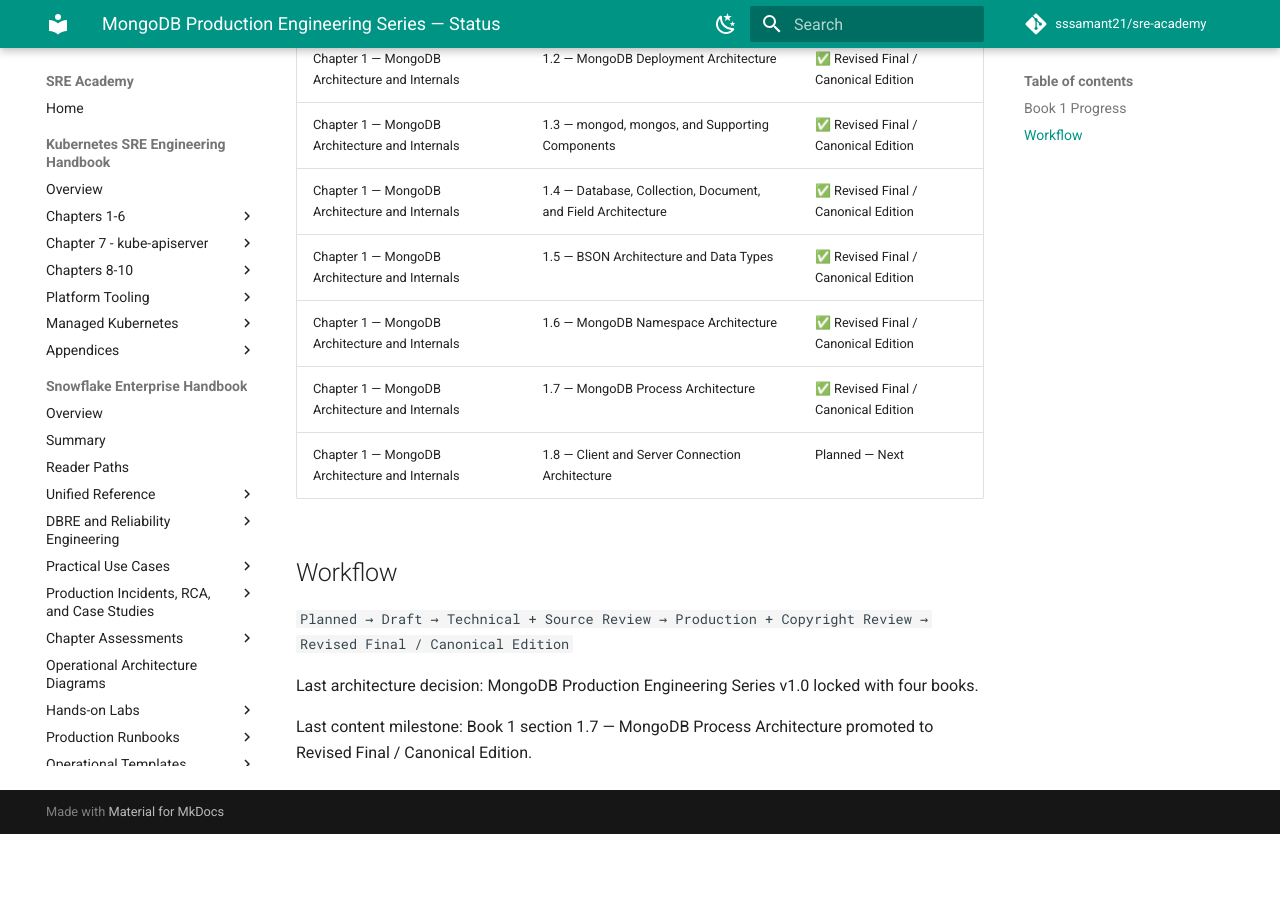
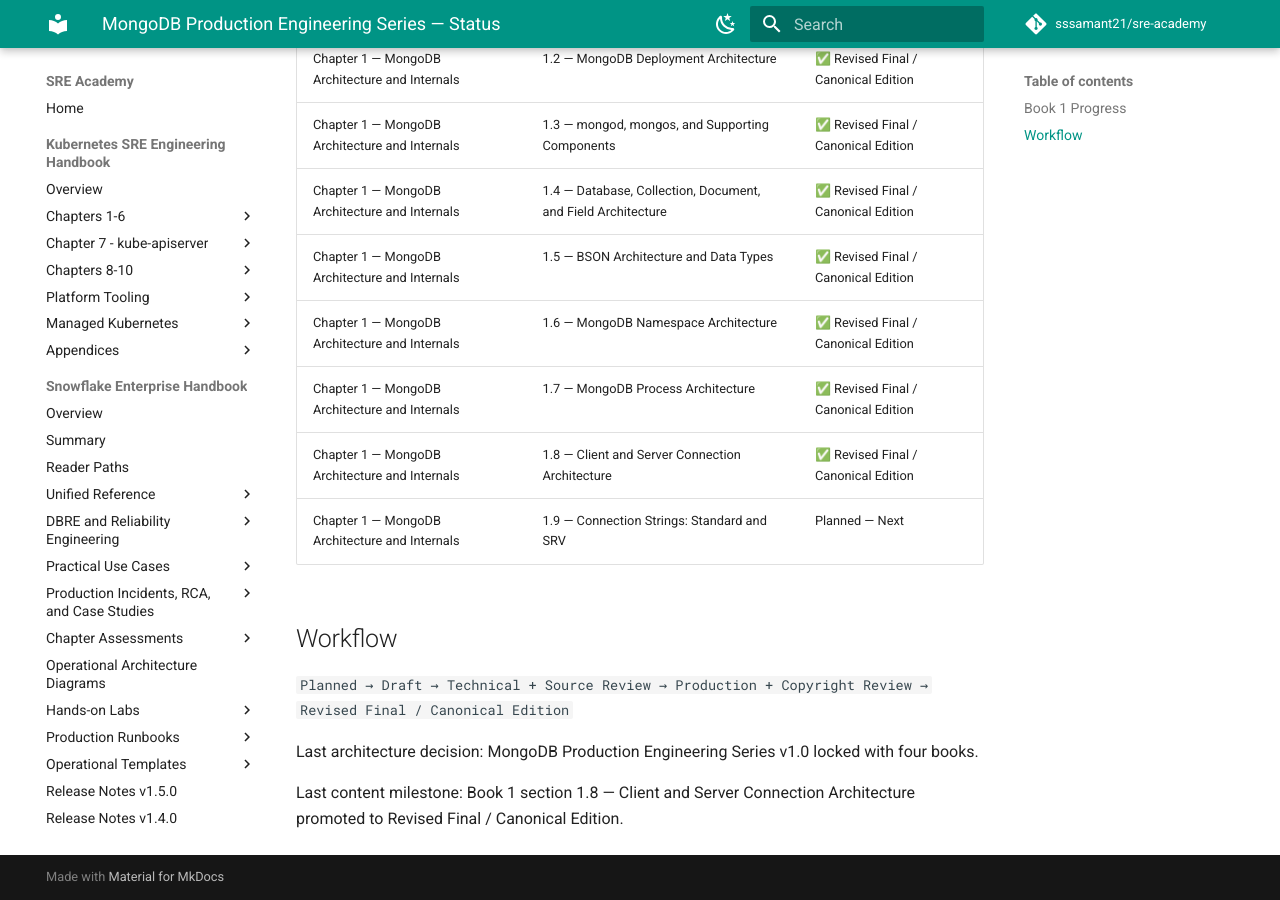
Before and after one commit to sssamant21/sre-academy, an MkDocs documentation site: the page built from docs/books/mongodb/STATUS.md, in a window 1280 px wide and 900 px high, scrolled down 713 px. Built offline with MkDocs 1.6.1 and Material for MkDocs 9.7.7, drawn with Linux system fonts in a browser that asks for light colours; comment, search, counter and statistics services are not loaded; before the commit the page ends 1547 px from its top, so only the background shows below that; some of the changed text lies outside the part shown.

Commit message:
docs(mongodb): update series status for canonical Book 1 section 1.8

```diff
--- a/docs/books/mongodb/STATUS.md
+++ b/docs/books/mongodb/STATUS.md
@@ -2,7 +2,7 @@
 
 | Book | Title | Architecture | Content Status |
 |---|---|---|---|
-| 1 | MongoDB Administration Handbook | 🔒 Locked | In Progress — 1.1–1.7 Canonical |
+| 1 | MongoDB Administration Handbook | 🔒 Locked | In Progress — 1.1–1.8 Canonical |
 | 2 | MongoDB SRE & Reliability Engineering Handbook | 🔒 Locked | Planned |
 | 3 | MongoDB DBRE & Performance Engineering Handbook | 🔒 Locked | Planned |
 | 4 | MongoDB Cloud & Kubernetes Production Handbook | 🔒 Locked | Planned |
@@ -18,7 +18,8 @@
 | Chapter 1 — MongoDB Architecture and Internals | 1.5 — BSON Architecture and Data Types | ✅ Revised Final / Canonical Edition |
 | Chapter 1 — MongoDB Architecture and Internals | 1.6 — MongoDB Namespace Architecture | ✅ Revised Final / Canonical Edition |
 | Chapter 1 — MongoDB Architecture and Internals | 1.7 — MongoDB Process Architecture | ✅ Revised Final / Canonical Edition |
-| Chapter 1 — MongoDB Architecture and Internals | 1.8 — Client and Server Connection Architecture | Planned — Next |
+| Chapter 1 — MongoDB Architecture and Internals | 1.8 — Client and Server Connection Architecture | ✅ Revised Final / Canonical Edition |
+| Chapter 1 — MongoDB Architecture and Internals | 1.9 — Connection Strings: Standard and SRV | Planned — Next |
 
 ## Workflow
 
@@ -26,4 +27,4 @@
 
 Last architecture decision: MongoDB Production Engineering Series v1.0 locked with four books.
 
-Last content milestone: Book 1 section 1.7 — MongoDB Process Architecture promoted to Revised Final / Canonical Edition.
+Last content milestone: Book 1 section 1.8 — Client and Server Connection Architecture promoted to Revised Final / Canonical Edition.
```
